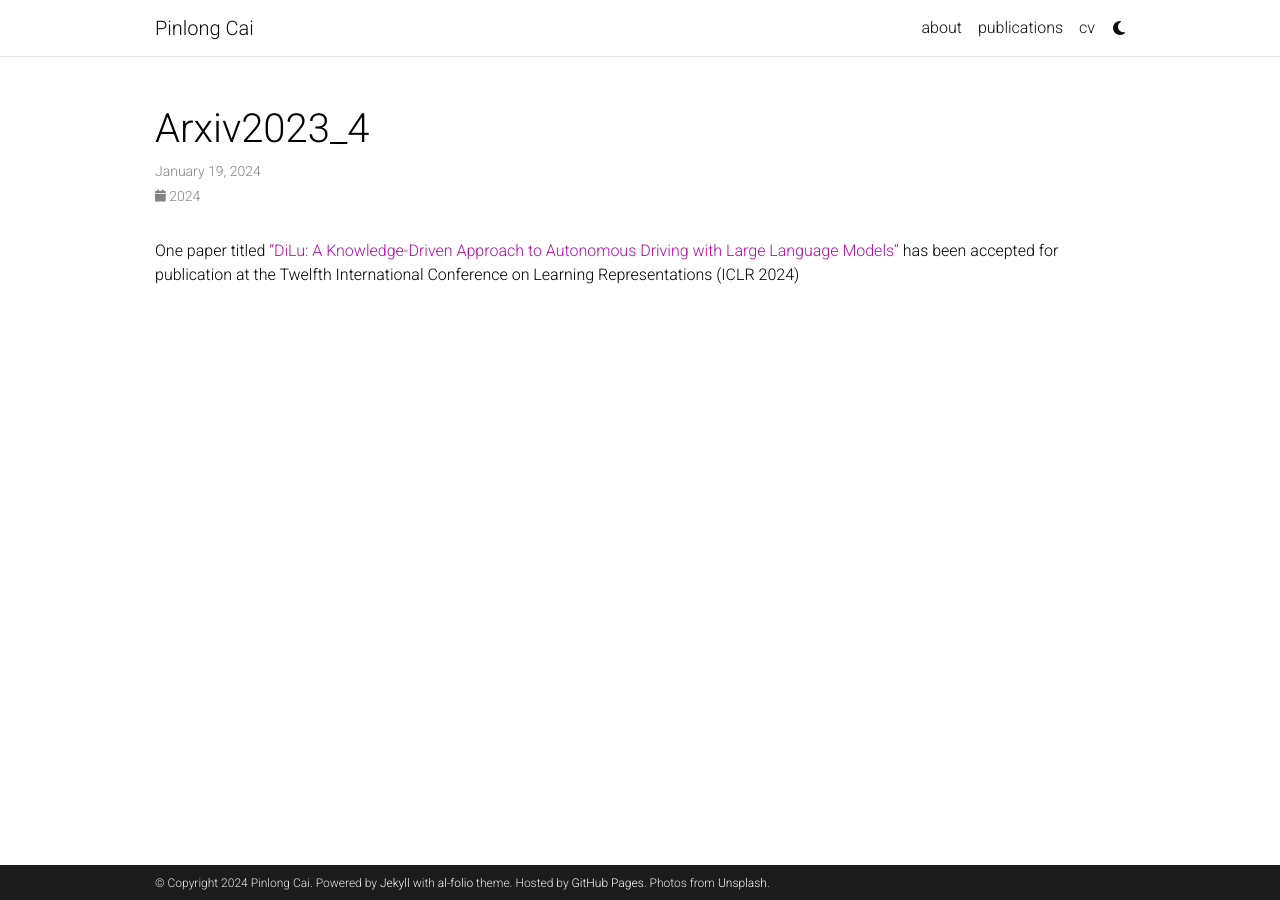
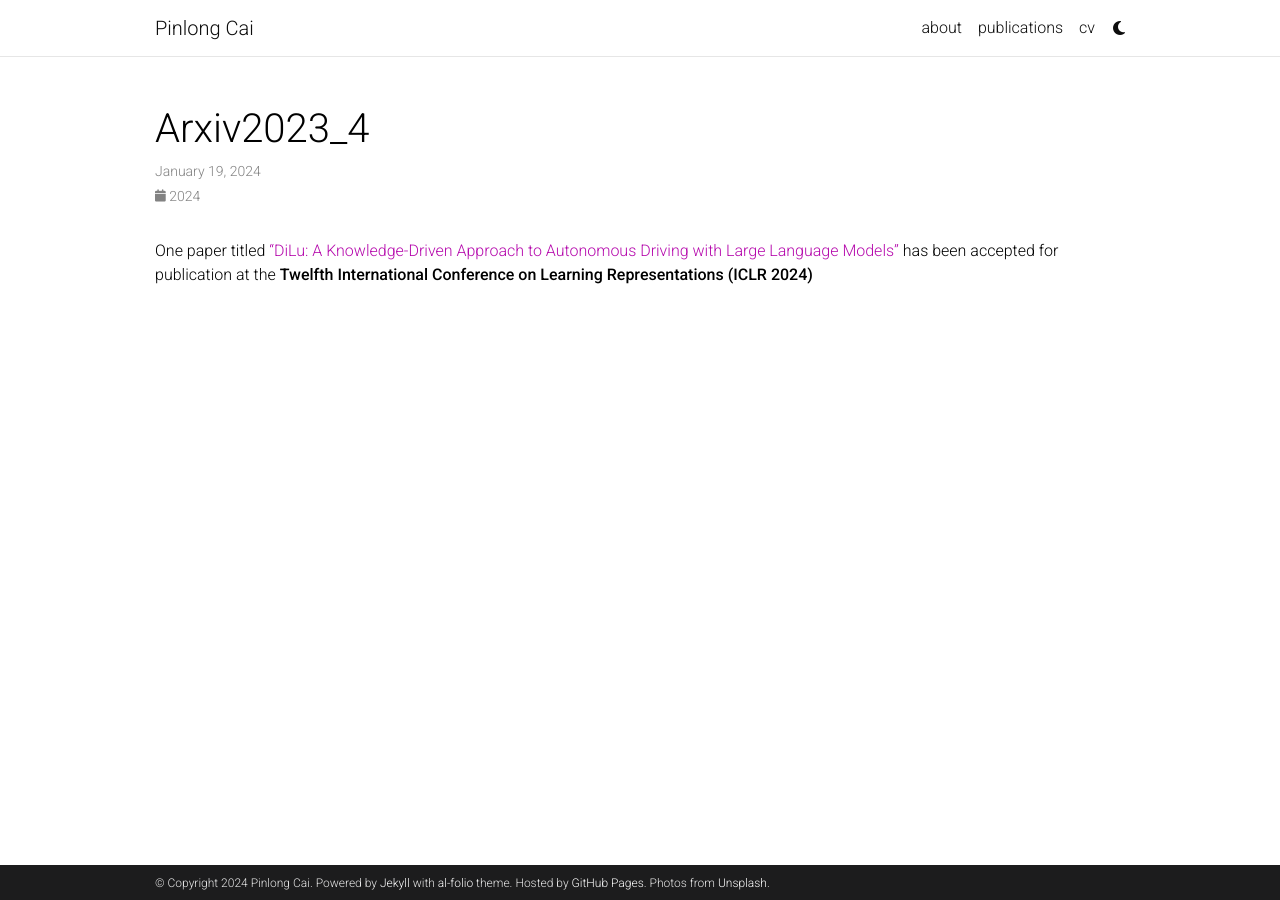
Before and after one commit to pinlong-cai/pinlong-cai.github.io, a Jekyll site: the page built from _news/arxiv2023_4.md, in a window 1280 px wide. Built offline with Jekyll 4.4.1, drawn with Linux system fonts in a browser that asks for light colours; comment, search, counter and statistics services are not loaded; a style sheet for code colours, icons or effects is not loaded.

```diff
--- a/_news/arxiv2023_4.md
+++ b/_news/arxiv2023_4.md
@@ -6,4 +6,4 @@ related_posts: false
 ---
 
 
-One paper titled ["DiLu: A Knowledge-Driven Approach to Autonomous Driving with Large Language Models"](https://arxiv.org/abs/2309.16292) has been accepted for publication at the Twelfth International Conference on Learning Representations (ICLR 2024)
+One paper titled ["DiLu: A Knowledge-Driven Approach to Autonomous Driving with Large Language Models"](https://arxiv.org/abs/2309.16292) has been accepted for publication at the **Twelfth International Conference on Learning Representations (ICLR 2024)**
```
